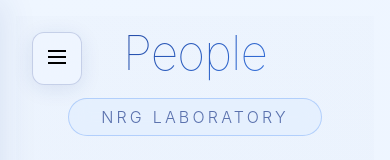
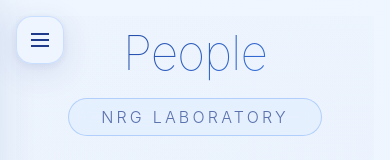
Before and after one commit to aniruddhballal/nikhil-lab-site, a React (Vite) app: page /people in a window 390 px wide. Shown: the top 160 px of the page. Built offline with nearby package versions, Linux system fonts and the light colour scheme.

Commit message:
Trying minimised menu button on scroll-2 continued - 6

```diff
--- a/src/pages/People.tsx
+++ b/src/pages/People.tsx
@@ -1,5 +1,5 @@
 // Import the JSON data files
-import { useState } from 'react';
+import { useState, useEffect } from 'react';
 import Sidebar from '../components/Sidebar';
 import principalInvestigator from '../data/people/principalInvestigator.json';
 import currentMembers from '../data/people/currentMembers.json';
@@ -8,6 +8,8 @@ import styles from '../styles/People.module.css';
 
 const People = () => {
   const [sidebarOpen, setSidebarOpen] = useState(false);
+  const [isScrolled, setIsScrolled] = useState(false);
+  const [lastScrollY, setLastScrollY] = useState(0);
 
   const toggleSidebar = () => {
     setSidebarOpen(!sidebarOpen);
@@ -17,11 +19,39 @@ const People = () => {
     setSidebarOpen(false);
   };
 
+  useEffect(() => {
+    const handleScroll = () => {
+      const currentScrollY = window.scrollY;
+
+      // Determine scroll direction
+      if (currentScrollY > lastScrollY && currentScrollY > 50) {
+        // Scrolling down and past threshold
+        setIsScrolled(true);
+      } else if (currentScrollY < lastScrollY) {
+        // Scrolling up
+        if (currentScrollY <= 50) {
+          setIsScrolled(false);
+        }
+      }
+
+      setLastScrollY(currentScrollY);
+    };
+
+    // Add event listener
+    window.addEventListener('scroll', handleScroll, { passive: true });
+
+    // Cleanup
+    return () => {
+      window.removeEventListener('scroll', handleScroll);
+    };
+  }, [lastScrollY]);
+
   return (
     <div className={styles.peopleContainer}>
+    {!sidebarOpen && (
       <button
         onClick={toggleSidebar}
-        className={styles.menuButton}
+        className={`${styles.menuButton} ${isScrolled ? styles.menuButtonMinimized : ''}`}
         aria-label="Open navigation menu"
       >
         <svg width="24" height="24" viewBox="0 0 24 24" fill="none" stroke="currentColor" strokeWidth="2">
@@ -30,6 +60,7 @@ const People = () => {
           <line x1="3" y1="18" x2="21" y2="18"></line>
         </svg>
       </button>
+    )}
 
       <Sidebar isOpen={sidebarOpen} onClose={closeSidebar} />
 
--- a/src/styles/People.module.css
+++ b/src/styles/People.module.css
@@ -28,26 +28,199 @@ html, body {
   pointer-events: none;
 }
 
+/* Hamburger menu button */
 .menuButton {
   position: fixed;
   top: 2rem;
   left: 2rem;
-  z-index: 1001;
+  z-index: 1002;
+  width: 56px;
+  height: 56px;
   background: rgba(239, 246, 255, 0.9);
-  border: 1px solid rgba(30, 58, 138, 0.2);
-  border-radius: 12px;
-  padding: 0.75rem;
+  border: 1px solid rgba(59, 130, 246, 0.2);
+  border-radius: 16px;
+  display: flex;
+  align-items: center;
+  justify-content: center;
   cursor: pointer;
-  transition: all 0.3s cubic-bezier(0.4, 0, 0.2, 1);
+  transition: all 0.4s cubic-bezier(0.4, 0, 0.2, 1);
   backdrop-filter: blur(20px);
-  box-shadow: 0 4px 20px rgba(30, 58, 138, 0.1);
+  -webkit-backdrop-filter: blur(20px);
+  color: #1e3a8a;
+  box-shadow:
+    0 8px 32px rgba(30, 58, 138, 0.12),
+    0 2px 8px rgba(30, 58, 138, 0.08);
+
+  /* Better touch target */
+  -webkit-tap-highlight-color: transparent;
+  touch-action: manipulation;
 }
 
-.menuButton:hover {
-  background: rgba(219, 234, 254, 0.95);
+.menuButton::before {
+  content: '';
+  position: absolute;
+  top: 0;
+  left: 0;
+  right: 0;
+  bottom: 0;
+  background: linear-gradient(135deg, rgba(59, 130, 246, 0.1), rgba(30, 58, 138, 0.05));
+  border-radius: 16px;
+  opacity: 0;
+  transition: opacity 0.3s ease;
+  pointer-events: none;
+}
+
+.menuButton:hover::before,
+.menuButton:focus::before {
+  opacity: 1;
+}
+
+.menuButton:hover,
+.menuButton:focus {
+  transform: scale(1.05);
+  box-shadow:
+    0 12px 40px rgba(30, 58, 138, 0.16),
+    0 4px 12px rgba(30, 58, 138, 0.12);
   border-color: rgba(59, 130, 246, 0.3);
-  transform: translateY(-2px);
-  box-shadow: 0 8px 32px rgba(30, 58, 138, 0.2);
+}
+
+.menuButton:active {
+  transform: scale(0.95);
+}
+
+.menuButton svg {
+  transition: all 0.3s ease;
+}
+
+.menuButton:hover svg,
+.menuButton:focus svg {
+  transform: scale(1.1);
+  color: #3b82f6;
+}
+
+/* Minimized state when scrolled */
+.menuButtonMinimized {
+  width: 48px;
+  height: 48px;
+  left: 1rem;
+  top: 1rem;
+  border-radius: 12px;
+  background: rgba(239, 246, 255, 0.95);
+  box-shadow:
+    0 6px 24px rgba(30, 58, 138, 0.15),
+    0 2px 6px rgba(30, 58, 138, 0.1);
+}
+
+.menuButtonMinimized::before {
+  border-radius: 12px;
+}
+
+.menuButtonMinimized svg {
+  width: 20px;
+  height: 20px;
+}
+
+.menuButtonMinimized:hover,
+.menuButtonMinimized:focus {
+  transform: scale(1.08);
+  left: 1.25rem;
+}
+
+/* Responsive adjustments */
+@media (max-width: 768px) {
+  .menuButton {
+    width: 52px;
+    height: 52px;
+    top: 1.5rem;
+    left: 1.5rem;
+  }
+
+  .menuButtonMinimized {
+    width: 44px;
+    height: 44px;
+    left: 0.75rem;
+    top: 0.75rem;
+  }
+
+  .menuButtonMinimized:hover,
+  .menuButtonMinimized:focus {
+    left: 1rem;
+  }
+}
+
+@media (max-width: 480px) {
+  .menuButton {
+    width: 48px;
+    height: 48px;
+    top: 1rem;
+    left: 1rem;
+  }
+
+  .menuButtonMinimized {
+    width: 40px;
+    height: 40px;
+    left: 0.5rem;
+    top: 0.5rem;
+  }
+
+  .menuButtonMinimized svg {
+    width: 18px;
+    height: 18px;
+  }
+}
+
+/* Animation for smooth transitions */
+@keyframes slideToEdge {
+  from {
+    left: 2rem;
+    width: 56px;
+    height: 56px;
+  }
+  to {
+    left: 1rem;
+    width: 48px;
+    height: 48px;
+  }
+}
+
+@keyframes slideFromEdge {
+  from {
+    left: 1rem;
+    width: 48px;
+    height: 48px;
+  }
+  to {
+    left: 2rem;
+    width: 56px;
+    height: 56px;
+  }
+}
+
+/* Enhanced visual feedback */
+.menuButton:focus {
+  outline: none;
+  box-shadow:
+    0 12px 40px rgba(30, 58, 138, 0.16),
+    0 4px 12px rgba(30, 58, 138, 0.12),
+    0 0 0 3px rgba(59, 130, 246, 0.3);
+}
+
+/* Subtle pulse animation when minimized */
+.menuButtonMinimized {
+  animation: subtlePulse 3s ease-in-out infinite;
+}
+
+@keyframes subtlePulse {
+  0%, 100% {
+    box-shadow:
+      0 6px 24px rgba(30, 58, 138, 0.15),
+      0 2px 6px rgba(30, 58, 138, 0.1);
+  }
+  50% {
+    box-shadow:
+      0 8px 28px rgba(30, 58, 138, 0.18),
+      0 3px 8px rgba(30, 58, 138, 0.12);
+  }
 }
 
 .page-header {
```
